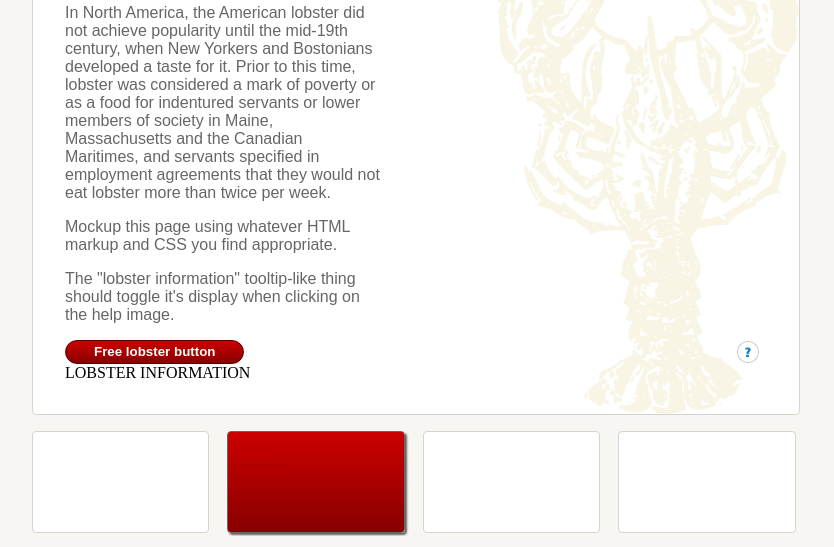
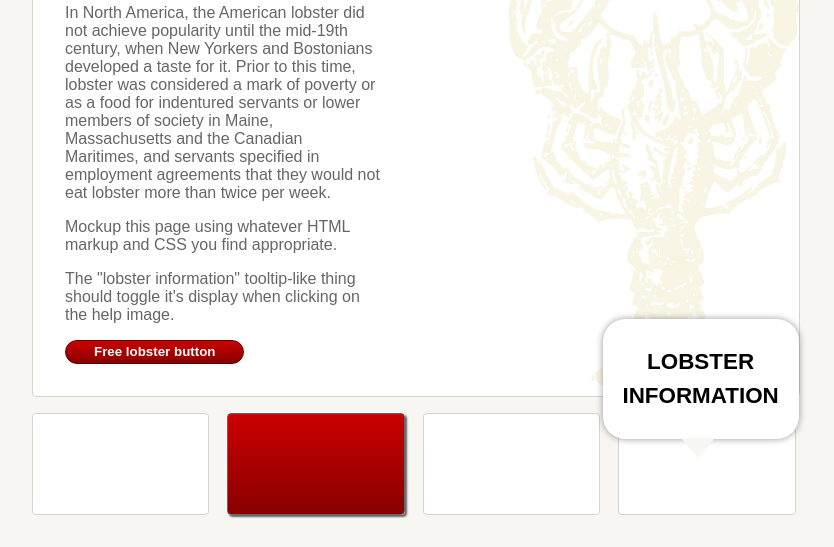
Before and after one commit to ducklet/stuff, a plain HTML site: page lobsterpage.html in a window 1280 px wide. Both pictures are taken after a click on the button 989 px from the left and 534 px from the top of the page. Shown: the part 182-729 px from the top of the page, without its empty margins (224-1058 px from the left). Drawn offline with nearby package versions, Linux system fonts and the light colour scheme.

Commit message:
added more styles & toggle

```diff
--- a/lobster.css
+++ b/lobster.css
@@ -16,7 +16,7 @@ footer li {display:inline;margin:1.5em 3em 6em 1.85em;}
 footer li a {color:#9B0000;font-size:.8em;}
 li a {text-decoration:none;}
 nav li a {color:#ffffff;font-weight:bold;}
-nav li a, p, button.freebutton, footer li a {font-family:Arial,sans-serif;}
+nav li a, p, button.freebutton, footer li a, div.info {font-family:Arial,sans-serif;}
 nav, button.freebutton, section.red {
 background: -webkit-linear-gradient(#C00, #800);
 background: -o-linear-gradient(#C00, #800);
@@ -43,3 +43,24 @@ row of links and the sign in button, but HTML5 accepts the hr element as
 defining a change in content, which in this case I feel it does.*/
 hr {width:1px;height:36px;position:absolute;right:335px;top:25px;
 color:black;background-color:transparent;}
+
+div.info {height:120px;width:196px;background-color:white;text-align:center;
+font-weight:bold;font-size:1.4em;line-height:1.5em;
+-moz-box-shadow: 0px 0px 7px rgba(0, 0, 0, .4);
+-webkit-box-shadow: 0px 0px 7px rgba(0, 0, 0, .4);
+box-shadow: 0px 0px 7px rgba(0, 0, 0, .4);
+-moz-border-radius:1em;border-radius:1em;
+position:absolute;bottom:8em;margin-left:24em;}
+
+div.info:after {
+   width: 0;
+   height: 0;
+   border-top: 20px solid #F7F6F2;
+   border-left: 17px solid transparent;
+   border-right: 17px solid transparent;
+   position:absolute;
+   top:99.5%;
+   left:40%;
+   content: " ";}
+
+div.info p {color:black;position:absolute;top:50%;margin-top:-1.5em;}
--- a/lobsterpage.html
+++ b/lobsterpage.html
@@ -33,7 +33,7 @@
 
 <button class="help" name="lobster information"><img alt="help" src="help.png" /></button>
 
-<div class="info" style="display: none">LOBSTER INFORMATION</div>
+<div class="info" style="display: none"><p>LOBSTER INFORMATION</p></div>
 
 </article>
 
```
